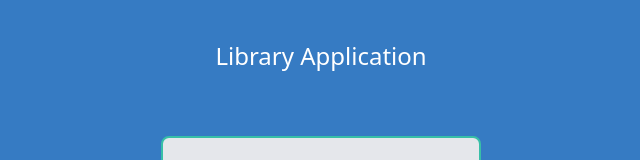
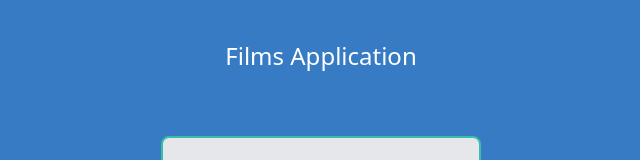
Before and after one commit to GeorgeU2030/Asignacion3_SpringBoot, a React (Vite) app in the folder frontend/: page / in a window 1280 px wide. Shown: the top 160 px of the page, without its empty margins (319-959 px from the left). Built offline with nearby package versions, Linux system fonts and the light colour scheme.

Commit message:
feat_username_welcome

```diff
--- a/frontend/src/components/LoginForm.jsx
+++ b/frontend/src/components/LoginForm.jsx
@@ -30,6 +30,8 @@ const LoginForm = () => {
     console.log('Respuesta del servidor:', response.data);
     const token = response.data.token
     localStorage.setItem('token', token);
+    const username = formData.username
+    localStorage.setItem('user',username)
     navigate('/welcome')
     })
     .catch(error => {
@@ -44,7 +46,7 @@ const LoginForm = () => {
   return (
     <div className='bg-primary h-screen w-screen flex flex-col items-center'>
       <div className='mt-10 mb-16'>
-        <h1 className='text-white text-2xl'>Library Application</h1>
+        <h1 className='text-white text-2xl'>Films Application</h1>
       </div>
     <div className="login-form bg-gray-200 h-80 w-80 rounded-lg border-second border-2">
       <h2 className='font-semibold text-center mt-5 mb-5'>Iniciar Sesión</h2>
--- a/frontend/src/components/Nav.jsx
+++ b/frontend/src/components/Nav.jsx
@@ -4,14 +4,17 @@ const Nav = () => {
 
   const handleLogout = () => {
     localStorage.removeItem('token');
+    localStorage.removeItem('user');
     window.location.href = '/';
   };
+
+  const username = localStorage.getItem('user');
 
   return (
     <>
     <nav className='bg-primary h-16'>
       <div className='flex justify-between items-center'>
-        <h1 className='ml-16 mt-4 text-white text-2xl'>Welcome</h1>
+        <h1 className='ml-16 mt-4 text-white text-2xl'>Welcome {username}</h1>
         <div className='text-end mr-16 mt-4'>
           <button onClick={handleLogout} className='bg-second py-2 px-4 text-white rounded-md hover:bg-third '>Cerrar Sesion</button>
         </div>
```
